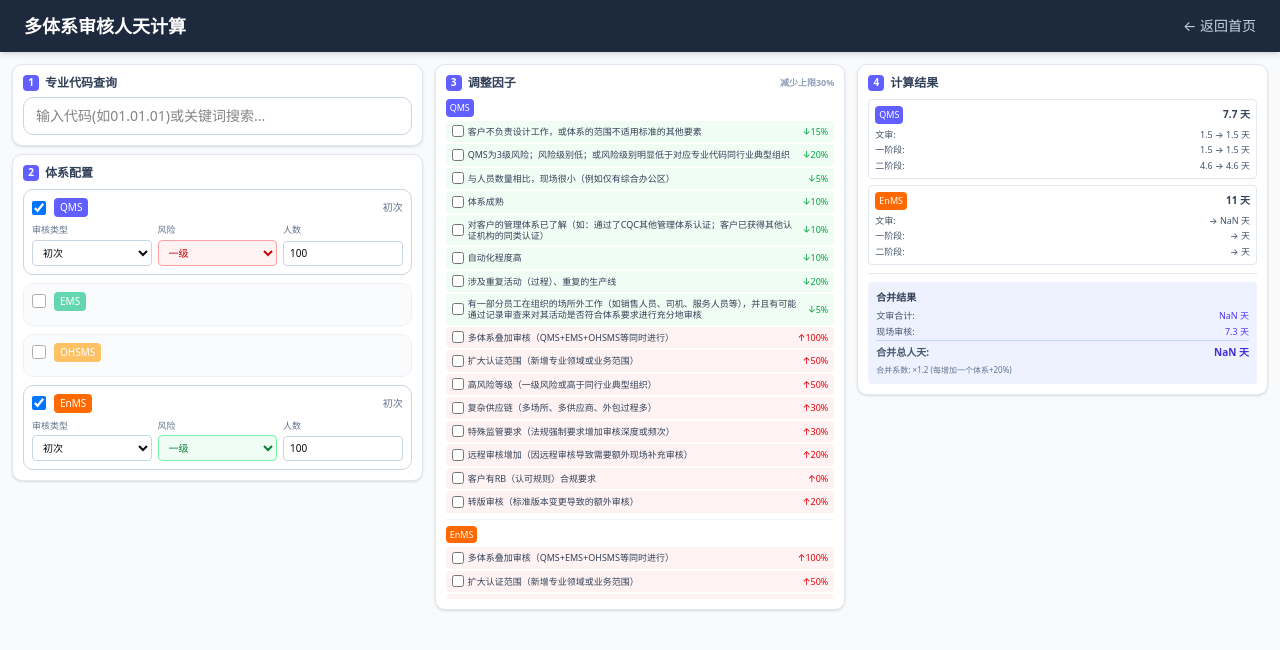
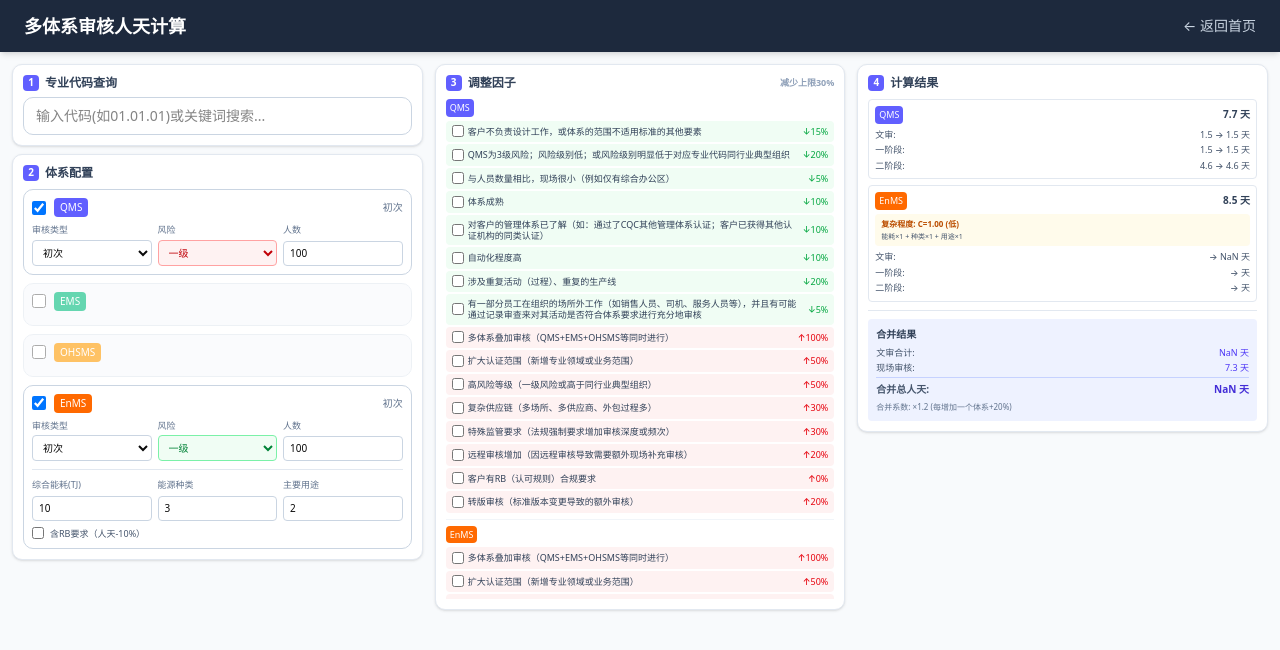
Before and after one commit to jinqi0212/audit-manday-calculator, a Next.js app: page /multi in a window 1280 px wide. Both pictures are taken after a click on the checkbox 39 px from the left and 403 px from the top of the page. Shown: the top 650 px of the page. Built offline with nearby package versions, Linux system fonts and the light colour scheme.

Commit message:
feat: 完善能源体系计算模块，添加RB要求支持和复杂系数详情展示
Coze-Commit-Type: user
Coze-User-ID: 2605175314593844
Coze-Conversation-ID: 7838901

```diff
--- a/src/app/multi/page.tsx
+++ b/src/app/multi/page.tsx
@@ -3,7 +3,7 @@
 import { useState, useMemo } from 'react';
 import Link from 'next/link';
 import CodeSearch from '@/components/CodeSearch';
-import { calcQMS, calcES, calcEnergy, ADJUSTMENT_FACTORS } from '@/lib/manday-calculator';
+import { calcQMS, calcES, calcEnergy, calcEnergyComplexity, ADJUSTMENT_FACTORS } from '@/lib/manday-calculator';
 import type { CodeEntry } from '@/data/codes';
 
 type SystemType = 'Q' | 'E' | 'S' | 'En';
@@ -25,14 +25,15 @@ interface SystemConfig {
   annualConsumption: number;
   energyTypes: number;
   mainUses: number;
+  includeRB: boolean;
   adjustments: Record<string, { enabled: boolean; value: number }>;
 }
 
 const DEFAULT_SYSTEMS: SystemConfig[] = [
-  { enabled: true, system: 'Q', auditType: 'initial', effectiveCount: 100, riskLevel: '一级', annualConsumption: 0, energyTypes: 0, mainUses: 0, adjustments: {} },
-  { enabled: false, system: 'E', auditType: 'initial', effectiveCount: 100, riskLevel: '一级', annualConsumption: 0, energyTypes: 0, mainUses: 0, adjustments: {} },
-  { enabled: false, system: 'S', auditType: 'initial', effectiveCount: 100, riskLevel: '一级', annualConsumption: 0, energyTypes: 0, mainUses: 0, adjustments: {} },
-  { enabled: false, system: 'En', auditType: 'initial', effectiveCount: 100, riskLevel: '中', annualConsumption: 10, energyTypes: 3, mainUses: 2, adjustments: {} },
+  { enabled: true, system: 'Q', auditType: 'initial', effectiveCount: 100, riskLevel: '一级', annualConsumption: 0, energyTypes: 0, mainUses: 0, includeRB: false, adjustments: {} },
+  { enabled: false, system: 'E', auditType: 'initial', effectiveCount: 100, riskLevel: '一级', annualConsumption: 0, energyTypes: 0, mainUses: 0, includeRB: false, adjustments: {} },
+  { enabled: false, system: 'S', auditType: 'initial', effectiveCount: 100, riskLevel: '一级', annualConsumption: 0, energyTypes: 0, mainUses: 0, includeRB: false, adjustments: {} },
+  { enabled: false, system: 'En', auditType: 'initial', effectiveCount: 100, riskLevel: '中', annualConsumption: 10, energyTypes: 3, mainUses: 2, includeRB: false, adjustments: {} },
 ];
 
 const SYSTEM_NAMES: Record<string, string> = {
@@ -62,12 +63,18 @@ export default function MultiSystemPage() {
     return enabledSystems.map(config => {
       const internalAuditType = toInternalAuditType(config.auditType);
       let result;
+      let energyComplexity = null;
+
       if (config.system === 'Q') {
         result = calcQMS(config.effectiveCount, config.riskLevel, internalAuditType);
       } else if (config.system === 'E' || config.system === 'S') {
         result = calcES(config.effectiveCount, config.riskLevel, internalAuditType);
       } else if (config.system === 'En') {
-        result = calcEnergy(config.effectiveCount, config.riskLevel, internalAuditType);
+        // 先计算能源复杂程度
+        if (config.annualConsumption > 0) {
+          energyComplexity = calcEnergyComplexity(config.annualConsumption, config.energyTypes, config.mainUses);
+          result = calcEnergy(config.effectiveCount, energyComplexity.level, internalAuditType, config.includeRB);
+        }
       }
 
       if (!result) return null;
@@ -99,6 +106,7 @@ export default function MultiSystemPage() {
       return {
         config,
         base: result,
+        energyComplexity,
         adjusted: {
           total: Math.round(adjustedTotal * 10) / 10,
           docReview: Math.round(baseData.docReview * ratio * 10) / 10,
@@ -217,6 +225,7 @@ export default function MultiSystemPage() {
                   </div>
 
                   {config.enabled && (
+                    <>
                       <div className="grid grid-cols-3 gap-1.5">
                         <div>
                           <label className="text-[9px] text-slate-500 block mb-0.5">审核类型</label>
@@ -243,6 +252,31 @@ export default function MultiSystemPage() {
                           <input type="number" value={config.effectiveCount} onChange={e => updateSystem(index, { effectiveCount: Number(e.target.value) })} className="w-full px-1.5 py-1 border border-slate-300 rounded text-[10px]" />
                         </div>
                       </div>
+
+                      {/* 能源体系特有输入 */}
+                      {config.system === 'En' && (
+                        <div className="mt-2 pt-2 border-t border-slate-200 space-y-1.5">
+                          <div className="grid grid-cols-3 gap-1.5">
+                            <div>
+                              <label className="text-[9px] text-slate-500 block mb-0.5">综合能耗(TJ)</label>
+                              <input type="number" value={config.annualConsumption} onChange={e => updateSystem(index, { annualConsumption: Number(e.target.value) })} className="w-full px-1.5 py-1 border border-slate-300 rounded text-[10px]" />
+                            </div>
+                            <div>
+                              <label className="text-[9px] text-slate-500 block mb-0.5">能源种类</label>
+                              <input type="number" value={config.energyTypes} onChange={e => updateSystem(index, { energyTypes: Number(e.target.value) })} className="w-full px-1.5 py-1 border border-slate-300 rounded text-[10px]" />
+                            </div>
+                            <div>
+                              <label className="text-[9px] text-slate-500 block mb-0.5">主要用途</label>
+                              <input type="number" value={config.mainUses} onChange={e => updateSystem(index, { mainUses: Number(e.target.value) })} className="w-full px-1.5 py-1 border border-slate-300 rounded text-[10px]" />
+                            </div>
+                          </div>
+                          <div className="flex items-center gap-1.5">
+                            <input type="checkbox" id={`rb-${index}`} checked={config.includeRB} onChange={e => updateSystem(index, { includeRB: e.target.checked })} className="w-3 h-3 rounded" />
+                            <label htmlFor={`rb-${index}`} className="text-[9px] text-slate-600">含RB要求（人天-10%）</label>
+                          </div>
+                        </div>
+                      )}
+                    </>
                   )}
                 </div>
               ))}
@@ -321,6 +355,18 @@ export default function MultiSystemPage() {
                         </span>
                         <span className="text-[10px] font-semibold text-slate-700">{r.adjusted.total} 天</span>
                       </div>
+                      {/* 能源复杂系数详情 */}
+                      {r.config.system === 'En' && r.energyComplexity && (
+                        <div className="text-[8px] text-amber-700 bg-amber-50 rounded px-1.5 py-1 mb-1 space-y-0.5">
+                          <div className="font-semibold">复杂程度: C={r.energyComplexity.value.toFixed(2)} ({r.energyComplexity.level})</div>
+                          <div className="text-[7px] text-slate-600">
+                            能耗×{r.energyComplexity.consumptionCoeff} + 种类×{r.energyComplexity.typeCoeff} + 用途×{r.energyComplexity.useCoeff}
+                          </div>
+                          {r.config.includeRB && (
+                            <div className="text-[7px] text-indigo-600">含RB要求（已-10%）</div>
+                          )}
+                        </div>
+                      )}
                       <div className="text-[9px] text-slate-600 space-y-0.5">
                         <div className="flex justify-between">
                           <span>文审:</span>
--- a/src/app/single/page.tsx
+++ b/src/app/single/page.tsx
@@ -3,7 +3,7 @@
 import { useState, useMemo } from 'react';
 import Link from 'next/link';
 import CodeSearch from '@/components/CodeSearch';
-import { calcQMS, calcES, calcEnergy, ADJUSTMENT_FACTORS } from '@/lib/manday-calculator';
+import { calcQMS, calcES, calcEnergy, calcEnergyComplexity, ADJUSTMENT_FACTORS } from '@/lib/manday-calculator';
 import type { CodeEntry } from '@/data/codes';
 
 type SystemType = 'Q' | 'E' | 'S' | 'En';
@@ -30,7 +30,14 @@ export default function SingleSystemPage() {
   const [annualConsumption, setAnnualConsumption] = useState(10);
   const [energyTypes, setEnergyTypes] = useState(3);
   const [mainUses, setMainUses] = useState(2);
+  const [includeRB, setIncludeRB] = useState(false); // 是否含RB要求
   const [adjustments, setAdjustments] = useState<Record<string, AdjustmentState>>({});
+
+  // 计算能源复杂程度
+  const energyComplexity = useMemo(() => {
+    if (system !== 'En' || !annualConsumption) return null;
+    return calcEnergyComplexity(annualConsumption, energyTypes, mainUses);
+  }, [system, annualConsumption, energyTypes, mainUses]);
 
   // 计算基础人天
   const baseResult = useMemo(() => {
@@ -39,11 +46,11 @@ export default function SingleSystemPage() {
       return calcQMS(effectiveCount, riskLevel, internalAuditType);
     } else if (system === 'E' || system === 'S') {
       return calcES(effectiveCount, riskLevel, internalAuditType);
-    } else if (system === 'En') {
-      return calcEnergy(effectiveCount, riskLevel, internalAuditType);
+    } else if (system === 'En' && energyComplexity) {
+      return calcEnergy(effectiveCount, energyComplexity.level, internalAuditType, includeRB);
     }
     return null;
-  }, [system, effectiveCount, riskLevel, auditType]);
+  }, [system, effectiveCount, riskLevel, auditType, energyComplexity, includeRB]);
 
   // 获取适用的调整因子
   const applicableFactors = useMemo(() => {
@@ -214,7 +221,8 @@ export default function SingleSystemPage() {
             </div>
 
             {system === 'En' && (
-              <div className="mt-2 pt-2 border-t border-slate-200 grid grid-cols-3 gap-2">
+              <div className="mt-2 pt-2 border-t border-slate-200">
+                <div className="grid grid-cols-3 gap-2">
                   <div>
                     <label className="text-[10px] text-slate-500 mb-0.5 block">年能耗(TJ)</label>
                     <input
@@ -242,6 +250,47 @@ export default function SingleSystemPage() {
                       className="w-full px-2 py-1.5 border border-slate-300 rounded text-xs"
                     />
                   </div>
+                </div>
+                {/* RB要求开关 */}
+                <div className="mt-2 flex items-center gap-2">
+                  <input
+                    type="checkbox"
+                    id="includeRB"
+                    checked={includeRB}
+                    onChange={e => setIncludeRB(e.target.checked)}
+                    className="w-3.5 h-3.5 rounded"
+                  />
+                  <label htmlFor="includeRB" className="text-[10px] text-slate-600">含RB要求（人天-10%）</label>
+                </div>
+                {/* 能源复杂程度详情 */}
+                {energyComplexity && (
+                  <div className="mt-2 p-2 bg-amber-50 border border-amber-200 rounded text-[10px] space-y-1">
+                    <div className="font-semibold text-amber-800 mb-1">能源复杂程度分析</div>
+                    <div className="flex justify-between">
+                      <span className="text-slate-600">能耗系数:</span>
+                      <span className="font-medium text-slate-800">{energyComplexity.consumptionCoeff}</span>
+                    </div>
+                    <div className="flex justify-between">
+                      <span className="text-slate-600">种类系数:</span>
+                      <span className="font-medium text-slate-800">{energyComplexity.typeCoeff}</span>
+                    </div>
+                    <div className="flex justify-between">
+                      <span className="text-slate-600">主要用途系数:</span>
+                      <span className="font-medium text-slate-800">{energyComplexity.useCoeff}</span>
+                    </div>
+                    <div className="flex justify-between pt-1 border-t border-amber-200">
+                      <span className="text-slate-600">复杂程度C值:</span>
+                      <span className="font-bold text-amber-700">{energyComplexity.value.toFixed(2)}</span>
+                    </div>
+                    <div className="flex justify-between">
+                      <span className="text-slate-600">复杂程度等级:</span>
+                      <span className={`font-bold ${
+                        energyComplexity.level === '高' ? 'text-red-600' :
+                        energyComplexity.level === '中' ? 'text-amber-600' : 'text-green-600'
+                      }`}>{energyComplexity.level}</span>
+                    </div>
+                  </div>
+                )}
               </div>
             )}
           </div>
@@ -350,6 +399,12 @@ export default function SingleSystemPage() {
                   <span className="text-sm font-medium text-slate-600">基础总人天</span>
                   <span className="text-lg font-bold text-slate-800">{baseResult.total.toFixed(1)} 天</span>
                 </div>
+                {/* RB要求提示 */}
+                {system === 'En' && includeRB && (
+                  <div className="mt-1.5 text-[10px] text-indigo-600 bg-indigo-50 rounded px-2 py-1">
+                    已含RB要求，人天已减少10%
+                  </div>
+                )}
               </div>
             ) : (
               <div className="text-center py-4 text-slate-400 text-sm">请输入有效人数</div>
--- a/src/lib/manday-calculator.ts
+++ b/src/lib/manday-calculator.ts
@@ -90,7 +90,13 @@ export function calcEnergyComplexity(
   energyConsumption: number,
   energyTypes: number,
   mainEnergyUses: number
-): { value: number; level: string } {
+): {
+  value: number;
+  level: string;
+  consumptionCoeff: number;
+  typeCoeff: number;
+  useCoeff: number;
+} {
   let consumptionCoeff = 1.0;
   if (energyConsumption > 2000) consumptionCoeff = 1.6;
   else if (energyConsumption > 200) consumptionCoeff = 1.4;
@@ -111,11 +117,22 @@ export function calcEnergyComplexity(
   if (value >= 1.35) level = '高';
   else if (value >= 1.15) level = '中';
 
-  return { value: Math.round(value * 100) / 100, level };
+  return {
+    value: Math.round(value * 100) / 100,
+    level,
+    consumptionCoeff,
+    typeCoeff,
+    useCoeff
+  };
 }
 
 // 能源管理体系人天计算
-export function calcEnergy(empCount: number, complexityLevel: string, auditType: 'init' | 'monitor' | 'recert') {
+export function calcEnergy(
+  empCount: number,
+  complexityLevel: string,
+  auditType: 'init' | 'monitor' | 'recert',
+  hasRB: boolean = false
+) {
   if (auditType === 'init') {
     // 手动查找能源表4
     let row: typeof ENERGY_TABLE4[number] | null = null;
@@ -128,7 +145,9 @@ export function calcEnergy(empCount: number, complexityLevel: string, auditType:
     if (!row) row = ENERGY_TABLE4[0];
     if (!row) return null;
     const total = complexityLevel === '高' ? row.high : complexityLevel === '中' ? row.mid : row.low;
-    return { total, level: complexityLevel };
+    // RB要求下，人天减少10%
+    const adjustedTotal = hasRB ? Math.round(total * 0.9 * 10) / 10 : total;
+    return { total: adjustedTotal, level: complexityLevel, hasRB };
   } else {
     // 手动查找能源表5
     let row: typeof ENERGY_TABLE5[number] | null = null;
@@ -143,7 +162,9 @@ export function calcEnergy(empCount: number, complexityLevel: string, auditType:
     const suffix = complexityLevel === '高' ? 'high' : complexityLevel === '中' ? 'mid' : 'low';
     const key = (auditType === 'monitor' ? `mon_${suffix}` : `recert_${suffix}`) as keyof typeof row;
     const total = (row[key] as number) || 0;
-    return { total, level: complexityLevel };
+    // RB要求下，人天减少10%
+    const adjustedTotal = hasRB ? Math.round(total * 0.9 * 10) / 10 : total;
+    return { total: adjustedTotal, level: complexityLevel, hasRB };
   }
 }
 
```
Lines whose indentation alone changed are shown as unchanged.
